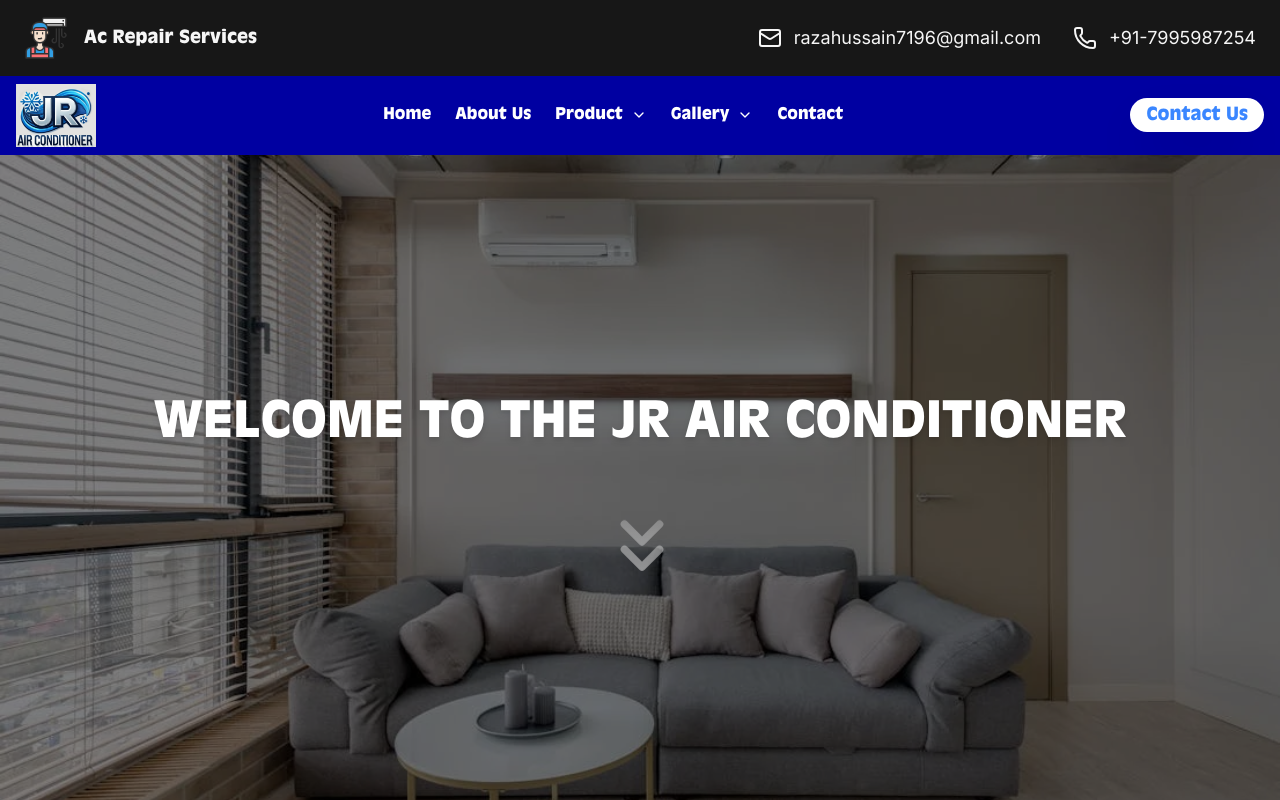
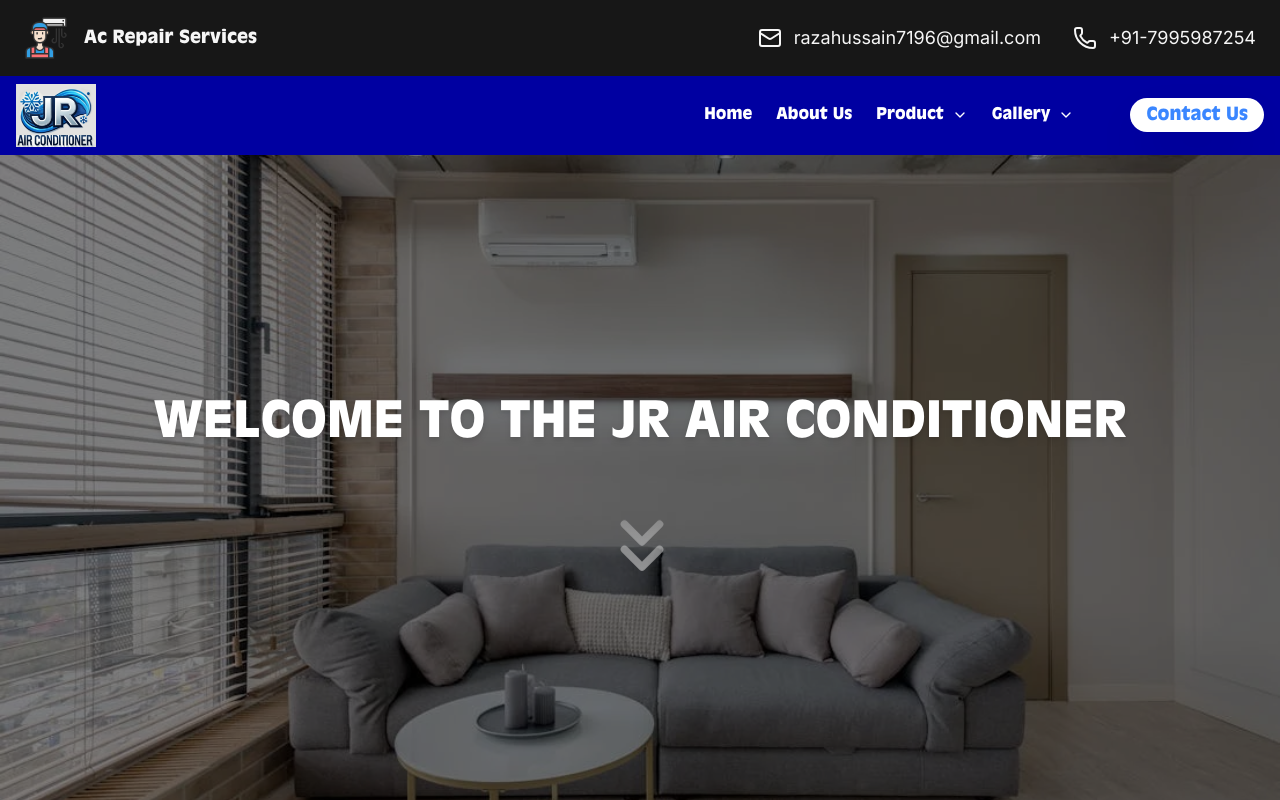
Before and after one commit to FarhanQuadri25/Jrairconditioner, a Next.js app: page / in a window 1280 px wide. Shown: the top 800 px of the page. Built offline with nearby package versions, Linux system fonts and the light colour scheme.

Commit message:
changed the navbar

```diff
--- a/app/(section)/_components/header/navbar/Navbar.tsx
+++ b/app/(section)/_components/header/navbar/Navbar.tsx
@@ -65,7 +65,7 @@ const Navbar = () => {
         </Link>
 
         {/* Navigation Links */}
-        <div>
+        <div className="flex  items-center gap-14">
           <ul className="flex cursor-pointer space-x-6">
             {NAVBAR_LINKS.map((link) => (
               <li key={link.id} className="relative group">
@@ -131,10 +131,7 @@ const Navbar = () => {
               </li>
             ))}
           </ul>
-        </div>
-
-        {/* Contact Us Button */}
-        <div>
+          <div>
           <Link
             href={`#contact`}
             className="bg-white text-lg text-azureblue font-olive px-4 py-2 rounded-full shadow-2xl hover:bg-gray-200"
@@ -143,6 +140,10 @@ const Navbar = () => {
             Contact Us
           </Link>
         </div>
+        </div>
+
+        {/* Contact Us Button */}
+
       </div>
     </nav>
   );
--- a/app/(section)/_components/header/navbar/nav.ts
+++ b/app/(section)/_components/header/navbar/nav.ts
@@ -47,9 +47,12 @@ export const NAVBAR_LINKS: NavbarLink[] = [
             { name: "videos", label: "Videos", path: "/gallery/videos" },
         ],
     },
-    {
-        id: 5,
-        label: "Contact",
-        path: "#contact",
-    },
+
 ];
+
+
+// {
+//     id: 5,
+//     label: "Contact",
+//     path: "#contact",
+// },
```
